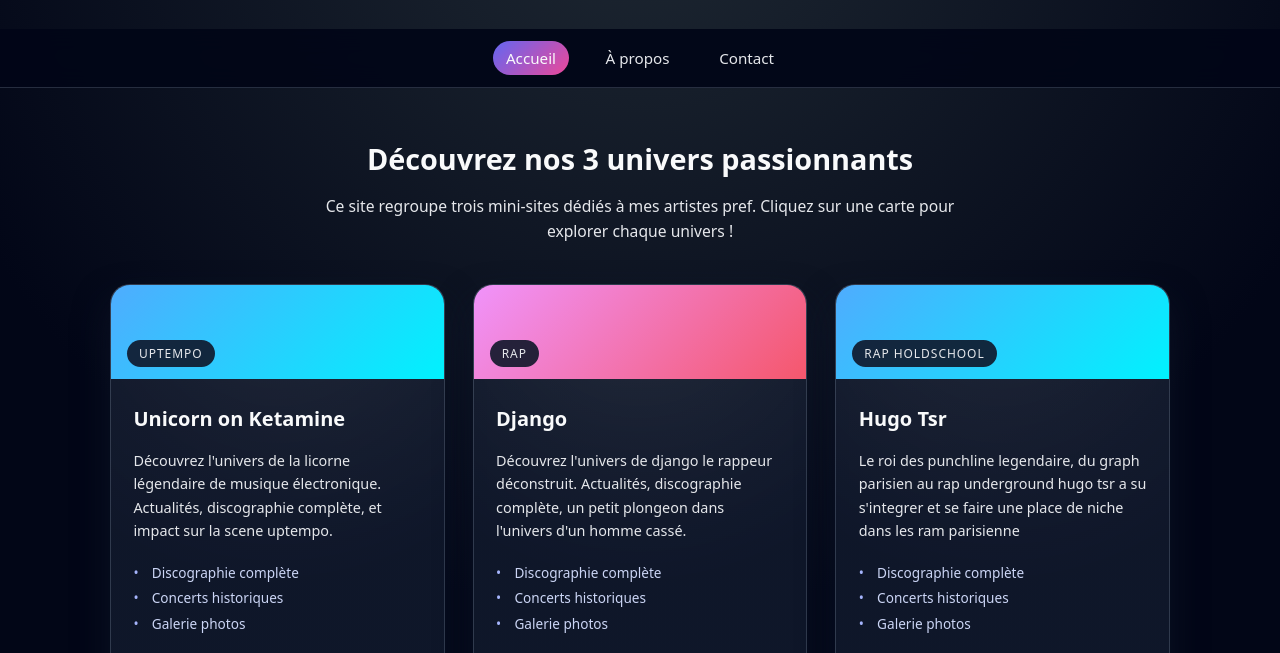
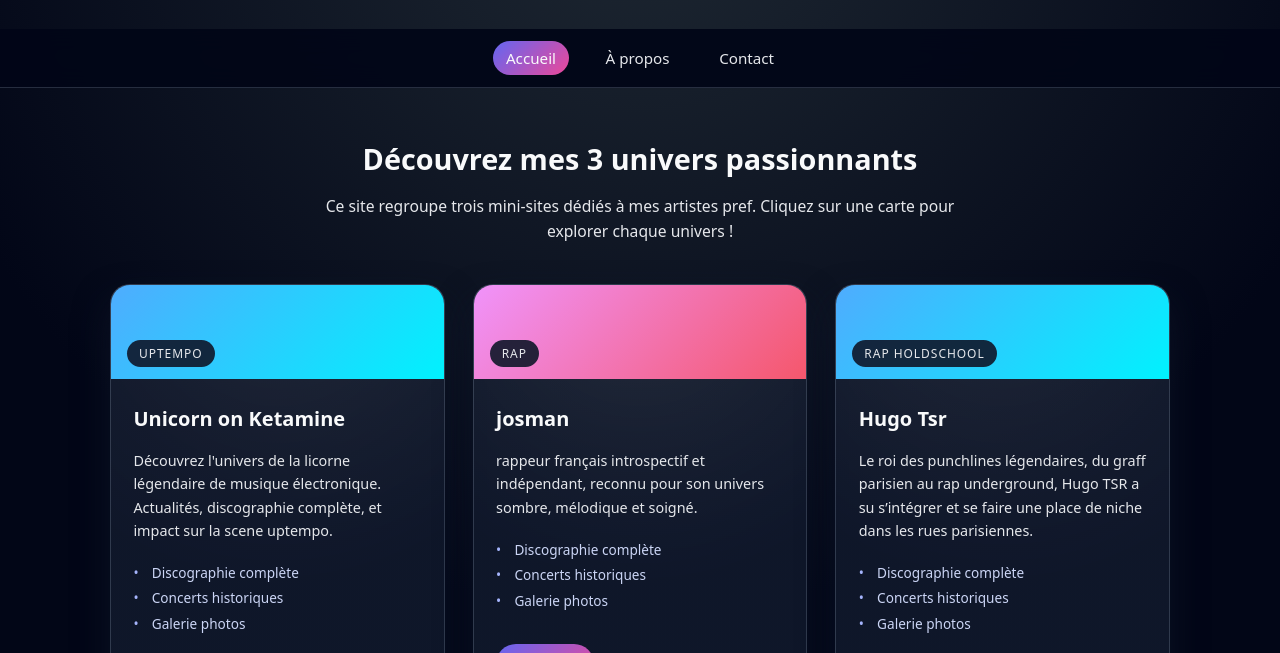
Before and after one commit to gabin-salucci/fansite, a plain HTML site: page index.html in a window 1280 px wide. Shown: the part 147-800 px from the top of the page. Drawn offline with Linux system fonts and the light colour scheme.

Commit message:
changement 2 ieme artiste et correction orthographique de index.html

```diff
--- a/index.html
+++ b/index.html
@@ -20,7 +20,7 @@
 
     <main class="container">
         <section class="intro">
-            <h2>Découvrez nos 3 univers passionnants</h2>
+            <h2>Découvrez mes 3 univers passionnants</h2>
             <p>Ce site regroupe trois mini-sites dédiés à mes artistes pref. Cliquez sur une carte pour explorer chaque univers !</p>
         </section>
 
@@ -48,8 +48,8 @@
                     <span class="badge">rap</span>
                 </div>
                 <div class="card-content">
-                    <h3>Django</h3>
-                    <p>Découvrez l'univers de django le rappeur déconstruit. Actualités, discographie complète, un petit plongeon dans l'univers d'un homme cassé.</p>
+                    <h3>josman</h3>
+                    <p>rappeur français introspectif et indépendant, reconnu pour son univers sombre, mélodique et soigné.</p>
                     <ul class="features">
                         <li>Discographie complète</li>
                         <li>Concerts historiques</li>
@@ -66,7 +66,7 @@
                 </div>
                 <div class="card-content">
                     <h3>Hugo Tsr</h3>
-                    <p>Le roi des punchline legendaire, du graph parisien au rap underground hugo tsr a su s'integrer et se faire une place de niche dans les ram parisienne </p>
+                    <p>Le roi des punchlines légendaires, du graff parisien au rap underground, Hugo TSR a su s’intégrer et se faire une place de niche dans les rues parisiennes. </p>
                     <ul class="features">
                         <li>Discographie complète</li>
                         <li>Concerts historiques</li>
```
